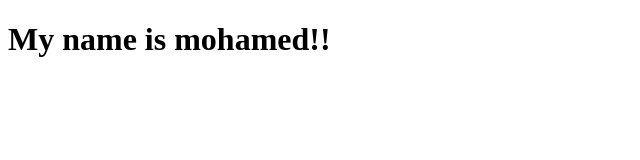
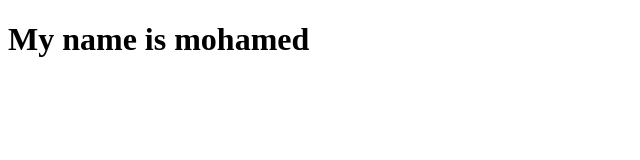
Before and after one commit to mohamedjassir/first-github-project, a plain HTML site: page index.html in a window 1280 px wide. Shown: the full height of the page, 0-640 px from the left. Drawn offline with Linux system fonts and the light colour scheme.

Commit message:
Remove exclamation marks

```diff
--- a/index.html
+++ b/index.html
@@ -7,6 +7,6 @@
     <title>Document</title>
 </head>
 <body>
-    <h1>My name is mohamed!!</h1>
+    <h1>My name is mohamed</h1>
 </body>
 </html>
```
